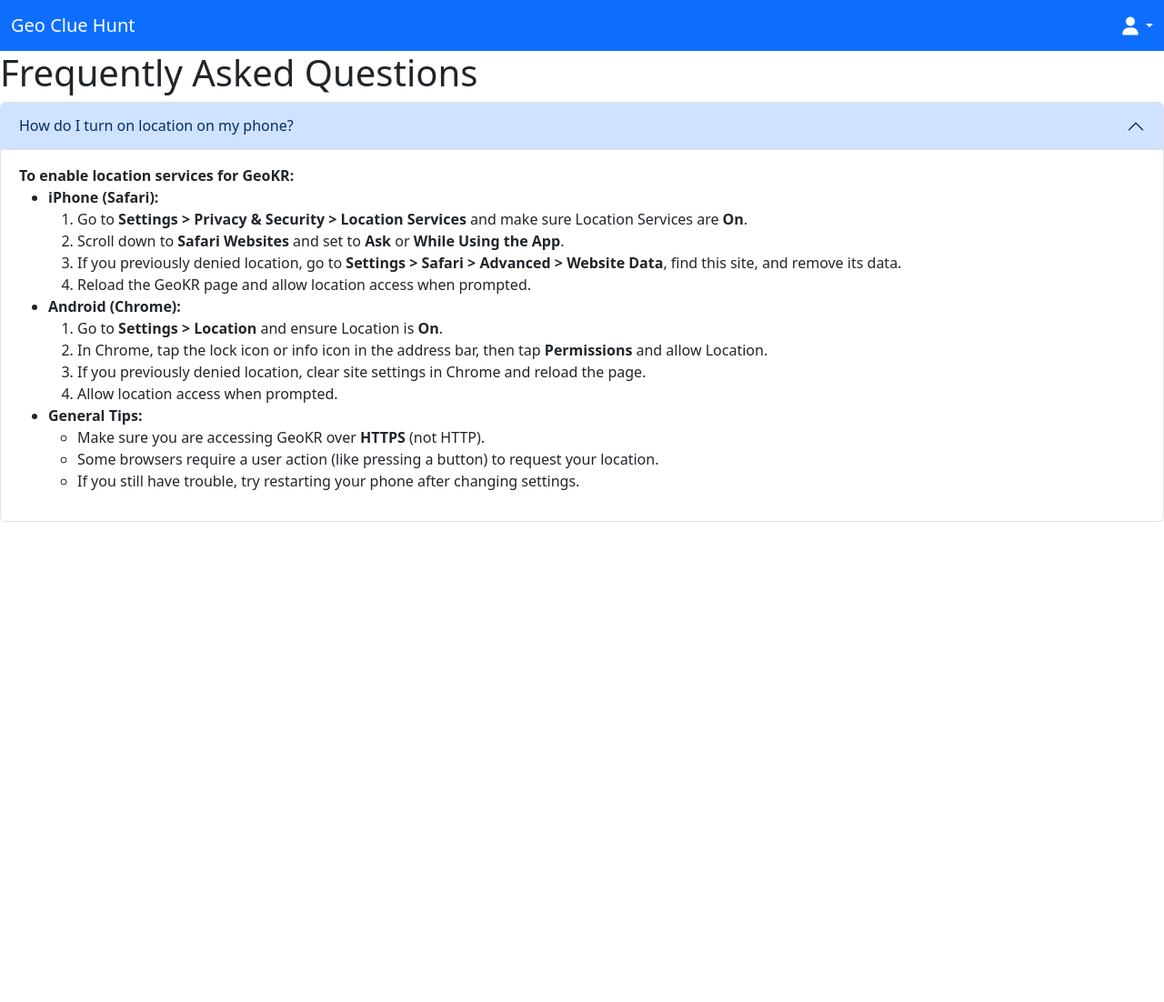
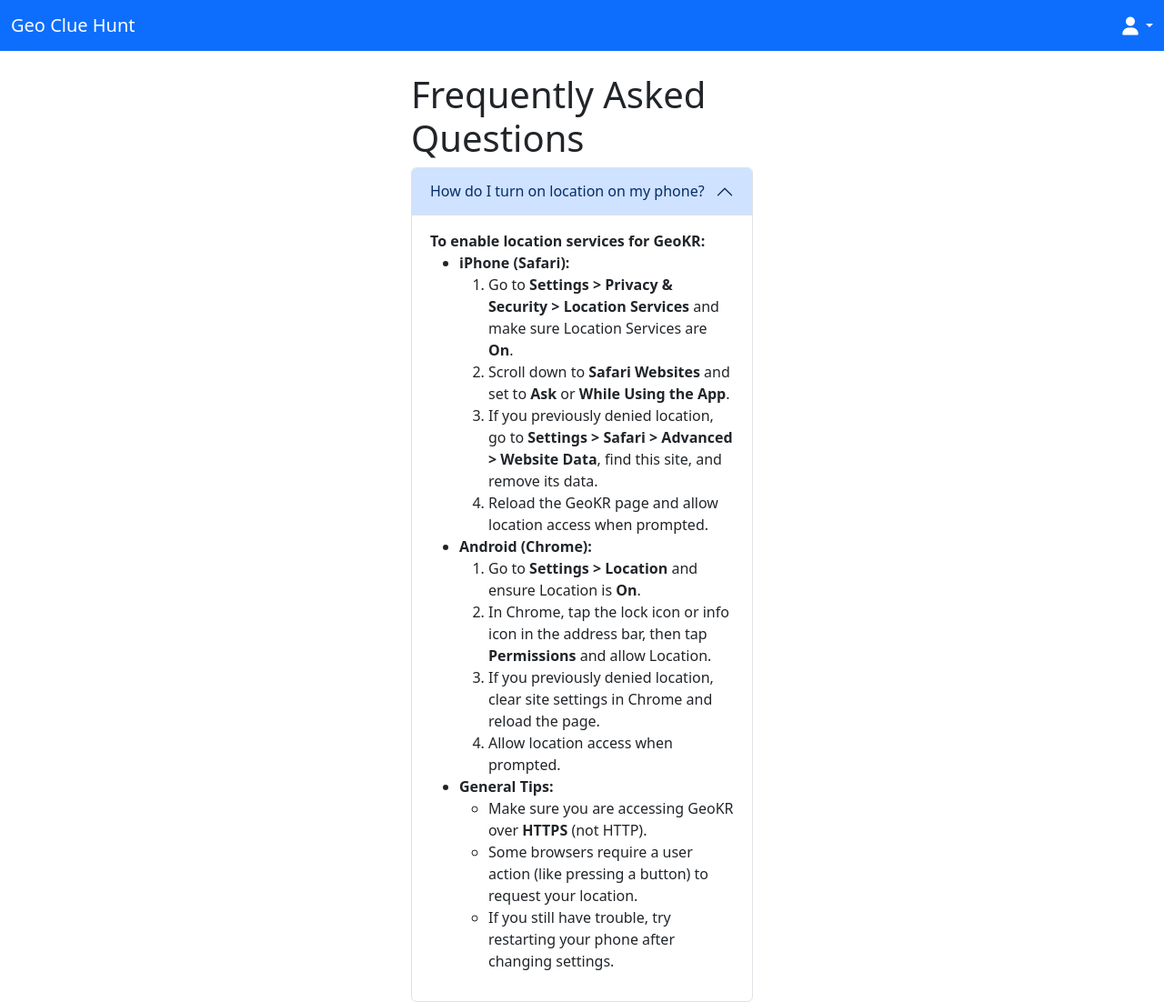
Before and after one commit to tcubed/geokr, a Flask app: page /faq in a window 1280 px wide. Shown: the whole page at 91% size. Before the commit the page ends 574 px from the top, so only its background shows below. Run offline with Flask 3, Linux system fonts and the light colour scheme; some libraries are stand-ins or nearby versions.

Commit message:
container around pages for margin

```diff
--- a/app/templates/admin/admin_characters.html
+++ b/app/templates/admin/admin_characters.html
@@ -1,6 +1,7 @@
 {% extends "base.html" %}
 
 {% block content %}
+<div class="container mt-4" style="max-width:400px;">
   <h1>Manage Characters</h1>
 
   <form id="characterForm">
@@ -23,7 +24,7 @@
 
   <h2>Existing Characters</h2>
   <ul id="charactersList"></ul>
-
+</div>
   <script>
     let games = [];
     let editingCharacterId = null;
--- a/app/templates/admin/admin_teams.html
+++ b/app/templates/admin/admin_teams.html
@@ -1,6 +1,7 @@
 {% extends "base.html" %}
 
 {% block content %}
+<div class="container mt-4" style="max-width:400px;">
   <h1>Manage Teams</h1>
   <form id="teamForm">
     <input type="text" id="teamName" placeholder="Team Name" required /><br/>
@@ -9,7 +10,7 @@
     <button type="submit">Add Team</button>
   </form>
   <ul id="teamsList"></ul>
-
+</div>
   <script>
     let games = [];
 
--- a/app/templates/faq.html
+++ b/app/templates/faq.html
@@ -3,6 +3,7 @@
 {% block title %}FAQ - GeoKR{% endblock %}
 
 {% block content %}
+<div class="container mt-4" style="max-width:400px;">
   <h1>Frequently Asked Questions</h1>
   <div class="accordion" id="faqAccordion">
     <div class="accordion-item">
@@ -44,4 +45,5 @@
     </div>
     <!-- Add more FAQ items here as needed -->
   </div>
+</div>
 {% endblock %}
--- a/app/templates/teams.html
+++ b/app/templates/teams.html
@@ -1,6 +1,7 @@
 {% extends "base.html" %}
 {% block title %}Teams - Geokr{% endblock %}
 {% block content %}
+<div class="container mt-4" style="max-width:400px;">
   <h1>Teams</h1>
 
   <h2>Browse Teams</h2>
@@ -25,4 +26,5 @@
     </div>
     <button type="submit" class="btn btn-primary">Create Team</button>
   </form>
+</div>
 {% endblock %}
--- a/app/templates/user/login.html
+++ b/app/templates/user/login.html
@@ -1,6 +1,7 @@
 {% extends "base.html" %}
 {% block title %}Login - GeoKR{% endblock %}
 {% block content %}
+<div class="container mt-4" style="max-width:400px;">
   <h1>Login</h1>
   <form method="POST">
     <div class="mb-3">
@@ -14,4 +15,5 @@
     <button type="submit" class="btn btn-primary">Login</button>
   </form>
   <p class="mt-3">Don't have an account? <a href="{{ url_for('main.register') }}">Register here</a>.</p>
+</div>
 {% endblock %}
--- a/app/templates/user/register.html
+++ b/app/templates/user/register.html
@@ -1,6 +1,7 @@
 {% extends "base.html" %}
 {% block title %}Register - GeoKR{% endblock %}
 {% block content %}
+<div class="container mt-4" style="max-width:400px;">
   <h1>Register</h1>
   <form method="POST">
     <div class="mb-3">
@@ -18,4 +19,5 @@
     <button type="submit" class="btn btn-primary">Register</button>
   </form>
   <p class="mt-3">Already have an account? <a href="{{ url_for('main.login') }}">Login here</a>.</p>
+</div>
 {% endblock %}
```
